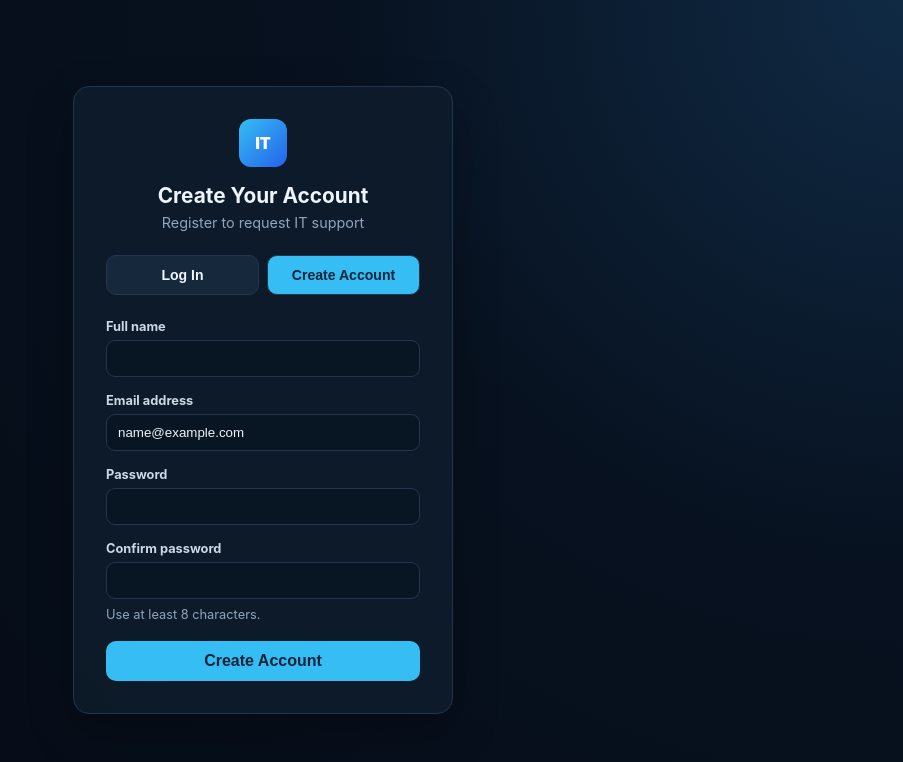
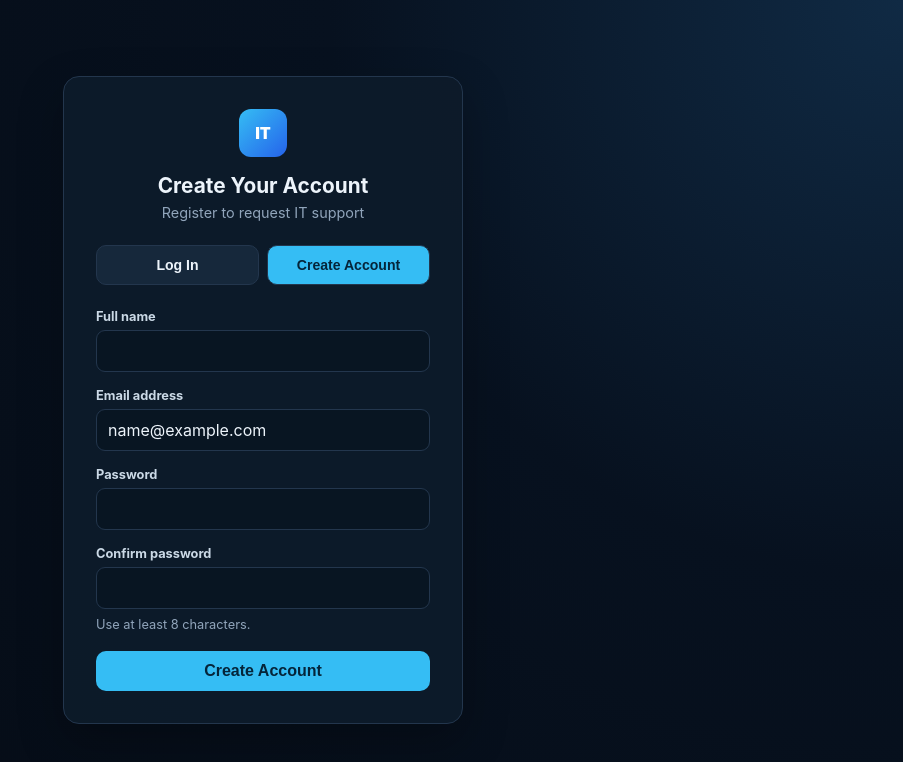
Before and after one commit to IT-Capstone-Va/group6docs, a plain HTML site: page login.html in a window 1280 px wide. Both pictures are taken after typing "name@example.com", "Sample123" into the empty fields and a click on the button "Create Account". Shown: the whole page, without its empty margins (377-1280 px from the left). Drawn offline with nearby package versions, Linux system fonts and the light colour scheme.

Commit message:
Refactor HTML structure and styles for login page

```diff
--- a/login.html
+++ b/login.html
@@ -1,198 +1,386 @@
 <!DOCTYPE html>
 <html lang="en">
 <head>
-  <meta charset="UTF-8" />
-  <meta name="viewport" content="width=device-width, initial-scale=1.0" />
+  <meta charset="UTF-8">
+  <meta name="viewport" content="width=device-width, initial-scale=1.0">
   <title>IT Help Desk - Login</title>
   <style>
-    :root{--bg:#07111f;--panel:#0d1b2a;--border:#23364d;--text:#edf4fb;--muted:#91a5bb;--accent:#35bdf4;--shadow:0 18px 45px rgba(0,0,0,.25)}
-    *{box-sizing:border-box}
-    body{
-      margin:0;
-      font-family:Inter,Segoe UI,Arial,sans-serif;
-      background:radial-gradient(circle at top right,#102a44 0,#07111f 38%,#050b14 100%);
-      color:var(--text);
-      min-height:100vh;
-      display:flex;
-      align-items:center;
-      justify-content:center;
+    :root {
+      --bg: #07111f;
+      --panel: #0d1b2a;
+      --border: #23364d;
+      --text: #edf4fb;
+      --muted: #91a5bb;
+      --accent: #35bdf4;
     }
-    .login-panel{
-      background:rgba(13,27,42,.94);
-      border:1px solid var(--border);
-      border-radius:16px;
-      box-shadow:var(--shadow);
-      padding:32px;
-      width:100%;
-      max-width:380px;
+
+    * { box-sizing: border-box; }
+
+    body {
+      margin: 0;
+      padding: 24px;
+      font-family: Inter, "Segoe UI", Arial, sans-serif;
+      background: radial-gradient(
+        circle at top right,
+        #102a44 0,
+        #07111f 38%,
+        #050b14 100%
+      );
+      color: var(--text);
+      min-height: 100vh;
+      display: flex;
+      align-items: center;
+      justify-content: center;
     }
-    .logo{
-      width:48px;height:48px;border-radius:12px;
-      display:grid;place-items:center;
-      background:linear-gradient(135deg,#35bdf4,#2563eb);
-      font-weight:900;color:white;
-      margin:0 auto 16px;
+
+    .login-panel {
+      background: rgba(13, 27, 42, .94);
+      border: 1px solid var(--border);
+      border-radius: 16px;
+      box-shadow: 0 18px 45px rgba(0, 0, 0, .25);
+      padding: 32px;
+      width: 100%;
+      max-width: 400px;
     }
-    h1{font-size:1.3rem;text-align:center;margin:0 0 6px}
-    p.subtitle{color:var(--muted);text-align:center;margin:0 0 24px;font-size:.9rem}
-    .field{display:grid;gap:6px;margin-bottom:16px}
-    .field label{font-size:.8rem;font-weight:700;color:#cbd9e6}
-    input{
-      width:100%;border:1px solid var(--border);
-      background:#081522;color:var(--text);
-      border-radius:9px;padding:10px 11px;outline:none;
+
+    .logo {
+      width: 48px;
+      height: 48px;
+      border-radius: 12px;
+      display: grid;
+      place-items: center;
+      background: linear-gradient(135deg, #35bdf4, #2563eb);
+      font-weight: 900;
+      color: white;
+      margin: 0 auto 16px;
     }
-    input:focus{border-color:var(--accent);box-shadow:0 0 0 3px rgba(53,189,244,.12)}
-    .error{color:#fecdd3;font-size:.8rem;min-height:18px;margin-bottom:8px}
-    button{
-      width:100%;border:none;border-radius:10px;
-      padding:11px 14px;font-weight:700;font-size:1rem;
-      background:var(--accent);color:#05253a;cursor:pointer;
-      transition:.18s;
+
+    h1 {
+      font-size: 1.3rem;
+      text-align: center;
+      margin: 0 0 6px;
     }
-    button:hover{transform:translateY(-1px)}
+
+    .subtitle {
+      color: var(--muted);
+      text-align: center;
+      margin: 0 0 24px;
+      font-size: .9rem;
+    }
+
+    .choices {
+      display: flex;
+      gap: 8px;
+      margin-bottom: 24px;
+    }
+
+    button {
+      width: 100%;
+      border: none;
+      border-radius: 10px;
+      padding: 11px 14px;
+      font-weight: 700;
+      font-size: 1rem;
+      background: var(--accent);
+      color: #05253a;
+      cursor: pointer;
+    }
+
+    .choices button {
+      font-size: .88rem;
+      background: #16283b;
+      color: var(--text);
+      border: 1px solid var(--border);
+    }
+
+    .choices button[aria-pressed="true"] {
+      background: var(--accent);
+      color: #05253a;
+    }
+
+    button:disabled {
+      opacity: .6;
+      cursor: wait;
+    }
+
+    button:focus-visible {
+      outline: 2px solid white;
+      outline-offset: 3px;
+    }
+
+    .field {
+      display: grid;
+      gap: 6px;
+      margin-bottom: 16px;
+    }
+
+    .field label {
+      font-size: .8rem;
+      font-weight: 700;
+      color: #cbd9e6;
+    }
+
+    input {
+      width: 100%;
+      border: 1px solid var(--border);
+      background: #081522;
+      color: var(--text);
+      border-radius: 9px;
+      padding: 10px 11px;
+      font: inherit;
+    }
+
+    input:focus {
+      outline: none;
+      border-color: var(--accent);
+      box-shadow: 0 0 0 3px rgba(53, 189, 244, .12);
+    }
+
+    .hidden { display: none; }
+
+    .message {
+      font-size: .85rem;
+      line-height: 1.5;
+      margin: 12px 0;
+      color: #fecdd3;
+    }
+
+    .message.success { color: #bbf7d0; }
+
+    .hint {
+      color: var(--muted);
+      font-size: .8rem;
+      line-height: 1.5;
+    }
   </style>
-<style>
-body{padding:24px}.choices{display:flex;gap:8px;margin-bottom:24px}.choices button{font-size:.88rem;background:#16283b;color:var(--text);border:1px solid var(--border)}.choices button[aria-pressed="true"]{background:var(--accent);color:#05253a}.hidden{display:none}.message{font-size:.85rem;line-height:1.5;margin:12px 0;color:#fecdd3}.message.success{color:#bbf7d0}button:disabled{opacity:.6;cursor:wait}.hint{color:var(--muted);font-size:.8rem;line-height:1.5}button:focus-visible{outline:2px solid white;outline-offset:3px}
-</style></head>
+</head>
 <body>
   <main class="login-panel">
     <div class="logo" aria-hidden="true">IT</div>
     <h1 id="heading">Help Desk Login</h1>
     <p class="subtitle" id="subtitle">Log in to access support</p>
+
     <div class="choices" role="group" aria-label="Account options">
-      <button type="button" id="loginChoice" aria-pressed="true">Log In</button>
-      <button type="button" id="signupChoice" aria-pressed="false">Create Account</button>
+      <button type="button" id="loginChoice" aria-pressed="true">
+        Log In
+      </button>
+      <button type="button" id="signupChoice" aria-pressed="false">
+        Create Account
+      </button>
     </div>
-    <form id="loginForm" autocomplete="off">
+
+    <form id="loginForm">
       <div class="field hidden" id="nameField">
         <label for="fullName">Full name</label>
         <input id="fullName" autocomplete="name" maxlength="120">
       </div>
+
       <div class="field">
         <label for="email">Email address</label>
-        <input id="email" type="email" autocomplete="off" required placeholder="you@example.com">
+        <input
+          id="email"
+          type="email"
+          autocomplete="username"
+          required
+          placeholder="you@example.com"
+        >
       </div>
+
       <div class="field">
         <label for="password">Password</label>
-        <input id="password" type="password" autocomplete="off" required>
+        <input
+          id="password"
+          type="password"
+          autocomplete="current-password"
+          required
+        >
       </div>
+
       <div class="field hidden" id="confirmField">
         <label for="confirmPassword">Confirm password</label>
-        <input id="confirmPassword" type="password" autocomplete="new-password">
+        <input
+          id="confirmPassword"
+          type="password"
+          autocomplete="new-password"
+        >
         <span class="hint">Use at least 8 characters.</span>
       </div>
+
       <p id="message" class="message" role="status" aria-live="polite"></p>
       <button type="submit" id="submitButton">Log In</button>
     </form>
+
+    <noscript>
+      <p class="message">Enable JavaScript to use the login page.</p>
+    </noscript>
   </main>
+
   <script src="https://cdn.jsdelivr.net/npm/@supabase/supabase-js@2"></script>
   <script>
-    // Only use a publishable key here, never a database password or secret key.
-    const SUPABASE_URL = 'https://bngvtntshxoxbwrrucfo.supabase.co';
-    const SUPABASE_PUBLISHABLE_KEY = 'sb_publishable_k-5UUaa6YxKk5yDBTftoVA_urPj0M-6';
+    // This is a public browser key, not a database password.
+    const SUPABASE_URL =
+      'https://bngvtntshxoxbwrrucfo.supabase.co';
+    const SUPABASE_PUBLISHABLE_KEY =
+      'sb_publishable_k-5UUaa6YxKk5yDBTftoVA_urPj0M-6';
+
     let client = null;
     let creatingAccount = false;
     let busy = false;
+
     const byId = (id) => document.getElementById(id);
     const form = byId('loginForm');
     const message = byId('message');
     const submitButton = byId('submitButton');
-    // Clear browser-restored field values on load and history navigation.
+
     function clearLoginFields() {
       form.reset();
-      ['fullName', 'email', 'password', 'confirmPassword'].forEach((id) => {
-        byId(id).value = '';
-      });
+      ['fullName', 'email', 'password', 'confirmPassword'].forEach(
+        (id) => {
+          byId(id).value = '';
+        }
+      );
     }
+
     window.addEventListener('pageshow', clearLoginFields);
     clearLoginFields();
 
     function setMode(signup) {
       if (busy) return;
+
       creatingAccount = signup;
-      byId('heading').textContent = signup ? 'Create Your Account' : 'Help Desk Login';
-      byId('subtitle').textContent = signup ? 'Register to request IT support' : 'Log in to access support';
+
+      byId('heading').textContent =
+        signup ? 'Create Your Account' : 'Help Desk Login';
+
+      byId('subtitle').textContent =
+        signup ? 'Register to request IT support' : 'Log in to access support';
+
       byId('loginChoice').setAttribute('aria-pressed', String(!signup));
       byId('signupChoice').setAttribute('aria-pressed', String(signup));
+
       byId('nameField').classList.toggle('hidden', !signup);
       byId('confirmField').classList.toggle('hidden', !signup);
+
       byId('fullName').required = signup;
       byId('confirmPassword').required = signup;
       byId('password').minLength = signup ? 8 : 1;
-      byId('password').autocomplete = signup ? 'new-password' : 'off';
+      byId('password').autocomplete =
+        signup ? 'new-password' : 'current-password';
+
       byId('password').value = '';
       byId('confirmPassword').value = '';
+
       message.textContent = '';
       message.classList.remove('success');
       submitButton.textContent = signup ? 'Create Account' : 'Log In';
     }
+
     byId('loginChoice').addEventListener('click', () => setMode(false));
     byId('signupChoice').addEventListener('click', () => setMode(true));
 
     function getClient() {
-      if (SUPABASE_URL === 'YOUR_SUPABASE_PROJECT_URL' ||
-          SUPABASE_PUBLISHABLE_KEY === 'YOUR_SUPABASE_PUBLISHABLE_KEY') {
-        throw new Error('Account setup is not connected yet. Add the Supabase project URL and publishable key to login.html.');
+      if (!window.supabase) {
+        throw new Error(
+          'Unable to load the login service. Check your internet connection and refresh.'
+        );
       }
-      if (!window.supabase) throw new Error('Unable to load the login service. Check your internet connection and refresh.');
-      if (!client) client = window.supabase.createClient(SUPABASE_URL, SUPABASE_PUBLISHABLE_KEY);
+
+      if (!client) {
+        client = window.supabase.createClient(
+          SUPABASE_URL,
+          SUPABASE_PUBLISHABLE_KEY
+        );
+      }
+
       return client;
     }
+
     form.addEventListener('submit', async (event) => {
       event.preventDefault();
+
       if (busy || !form.reportValidity()) return;
+
       message.classList.remove('success');
       message.textContent = '';
+
       const email = byId('email').value.trim();
       const password = byId('password').value;
+
       if (creatingAccount && !byId('fullName').value.trim()) {
         message.textContent = 'Please enter your full name.';
         return;
       }
-      if (creatingAccount && password !== byId('confirmPassword').value) {
+
+      if (
+        creatingAccount &&
+        password !== byId('confirmPassword').value
+      ) {
         message.textContent = 'The passwords do not match.';
         return;
       }
+
       busy = true;
       submitButton.disabled = true;
       byId('loginChoice').disabled = true;
       byId('signupChoice').disabled = true;
-      submitButton.textContent = creatingAccount ? 'Creating account...' : 'Logging in...';
+
+      submitButton.textContent =
+        creatingAccount ? 'Creating account...' : 'Logging in...';
+
+      message.textContent =
+        creatingAccount ? 'Creating your account...' : 'Signing you in...';
+
       try {
         const auth = getClient().auth;
+
         if (creatingAccount) {
           const { data, error } = await auth.signUp({
             email,
             password,
             options: {
-              data: { full_name: byId('fullName').value.trim() },
-              emailRedirectTo: new URL('login.html', window.location.href).href
+              data: {
+                full_name: byId('fullName').value.trim()
+              },
+              emailRedirectTo:
+                new URL('login.html', window.location.href).href
             }
           });
+
           if (error) throw error;
+
           if (data.session) {
             window.location.assign('index.html');
             return;
           }
+
           message.classList.add('success');
-          message.textContent = 'Check your email for a confirmation link if this address is eligible to register. After confirming, return here and select Log In.';
+          message.textContent =
+            'Registration submitted. If email confirmation is enabled, check your email for a confirmation link before logging in.';
+
           byId('password').value = '';
           byId('confirmPassword').value = '';
         } else {
-          const { data, error } = await auth.signInWithPassword({ email, password });
+          const { data, error } =
+            await auth.signInWithPassword({ email, password });
+
           if (error) throw error;
-          if (!data.session) throw new Error('Login did not complete. Please try again.');
+
+          if (!data.session) {
+            throw new Error('Login did not complete. Please try again.');
+          }
+
           window.location.assign('index.html');
         }
       } catch (error) {
-        message.textContent = error.message || 'Unable to complete your request. Please try again.';
+        message.textContent =
+          error.message || 'Unable to complete your request. Please try again.';
       } finally {
         busy = false;
         submitButton.disabled = false;
         byId('loginChoice').disabled = false;
         byId('signupChoice').disabled = false;
-        submitButton.textContent = creatingAccount ? 'Create Account' : 'Log In';
+        submitButton.textContent =
+          creatingAccount ? 'Create Account' : 'Log In';
       }
     });
   </script>
```
